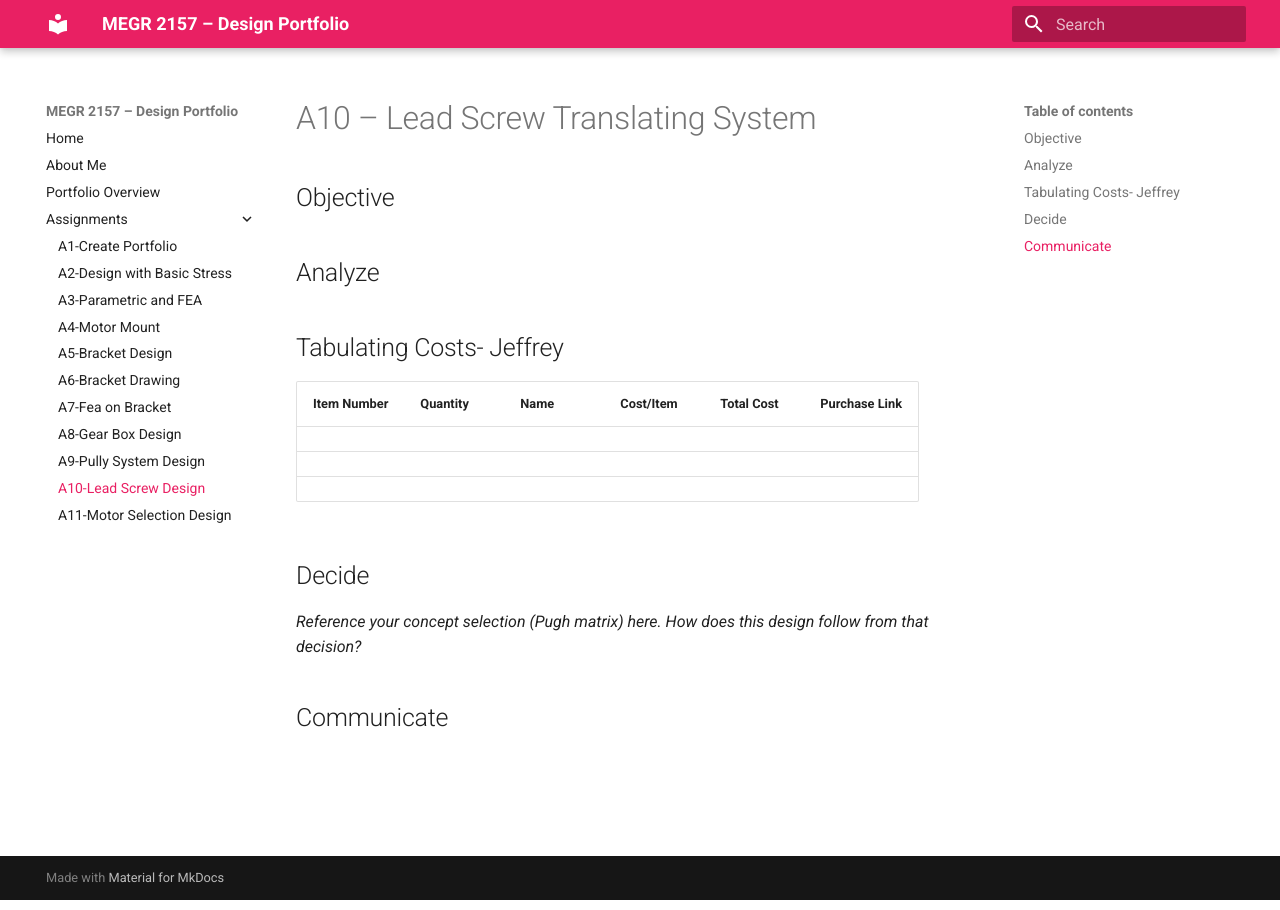
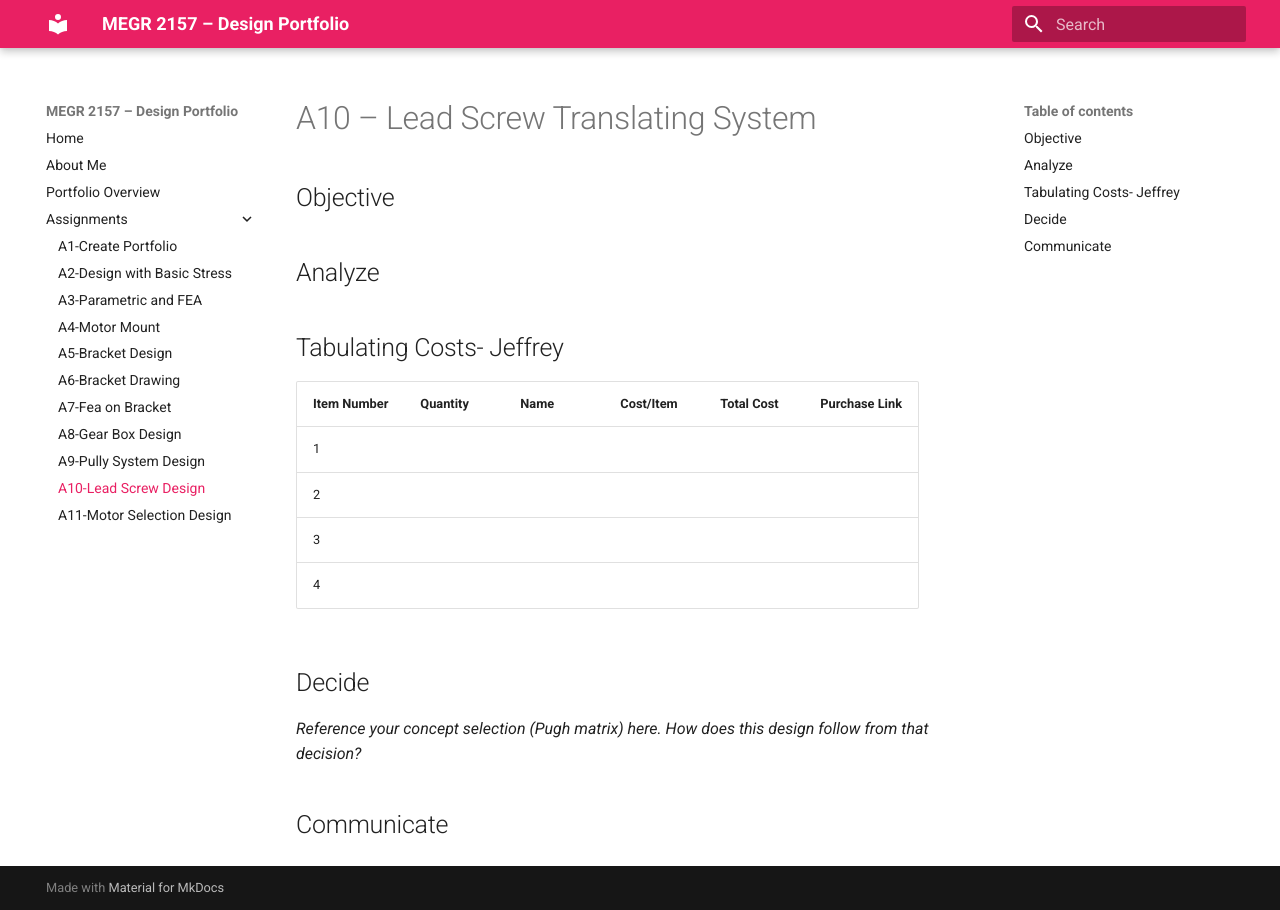
Before and after one commit to JonathanSuarezVazquez/Jonathans-megr2157-portfolio, an MkDocs documentation site: the page built from docs/assignments/A10/index.md, in a window 1280 px wide. Built offline with MkDocs 1.6.1 and Material for MkDocs 9.7.7, drawn with Linux system fonts in a browser that asks for light colours.

Commit message:
Update cost tabulation with item numbers
Added item numbers to the cost tabulation table.

```diff
--- a/docs/assignments/A10/index.md
+++ b/docs/assignments/A10/index.md
@@ -8,9 +8,10 @@
 
 | Item Number | Quantity | Name | Cost/Item | Total Cost | Purchase Link |
 |  :--- | :--- | :--- | :---| :--- | :---|
-|     |  |  | | | |
-|  | | | | | |
-|  | |  | |  |  |
+| 1 |  |  | | | |
+| 2 | | | | | |
+| 3 | |  | |  |  |
+| 4 | |  | |  |  |
 
 ## Decide
 _Reference your concept selection (Pugh matrix) here. How does this design follow from that decision?_
```
